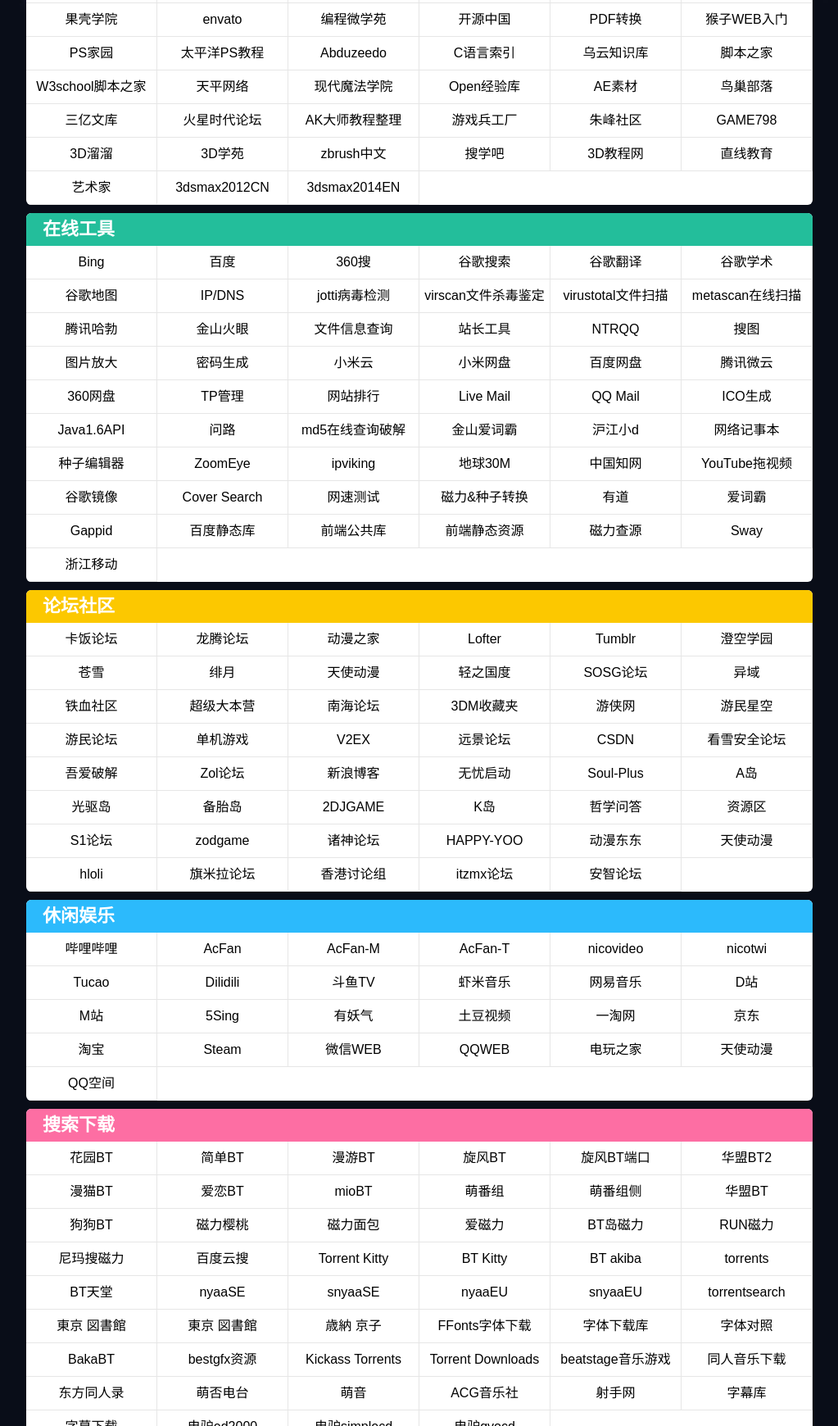
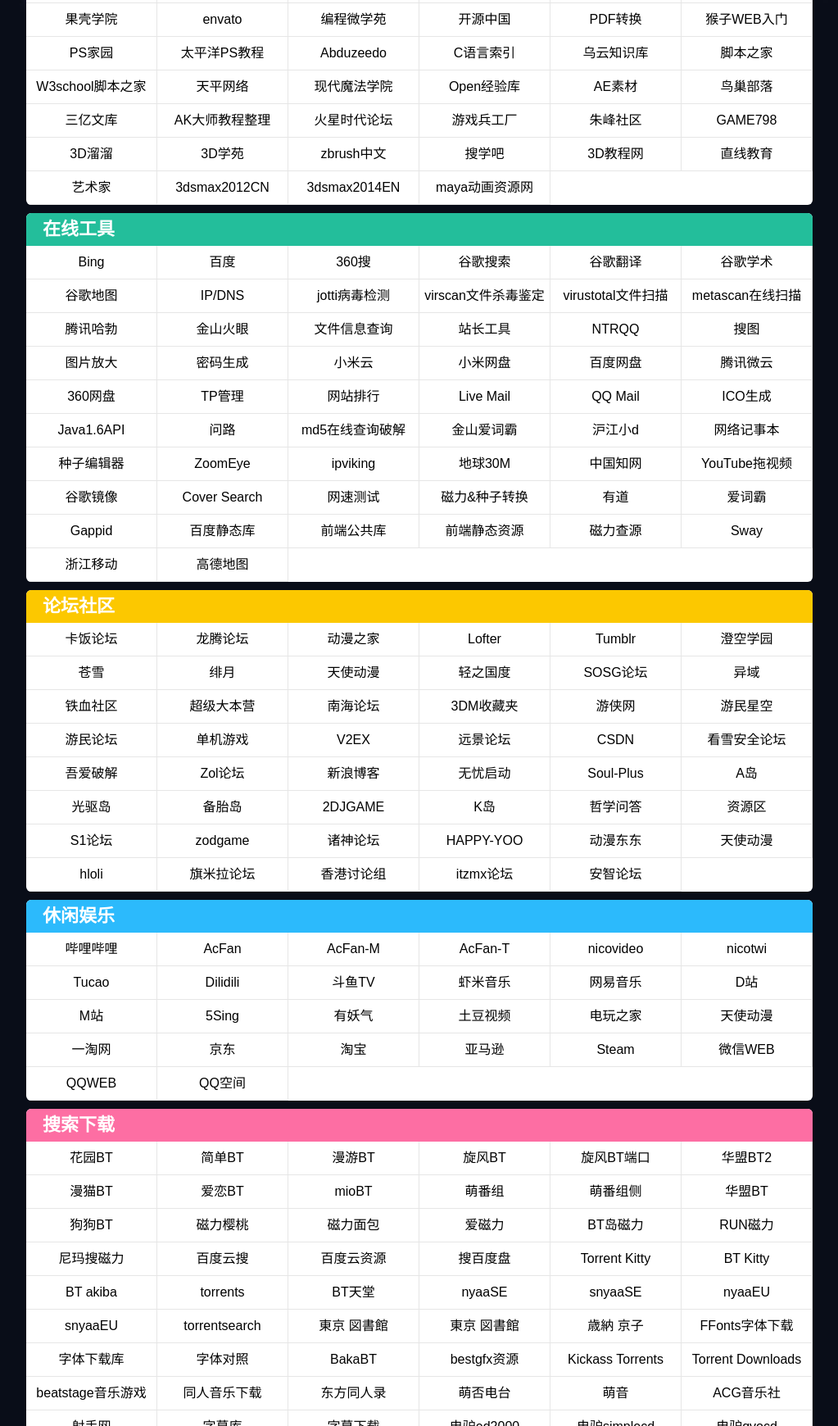
Before and after one commit to holenbase/top, a plain HTML site: page link.html in a window 1280 px wide. Shown: the part 1060-2800 px from the top of the page at 82% size, without its empty margins (128-1151 px from the left). Drawn offline with Linux system fonts and the light colour scheme.

Commit message:
2016_06_07_19_55

```diff
--- a/link.html
+++ b/link.html
@@ -140,11 +140,11 @@
 		<a href="http://artisticpov.jessemaccabe.com/" target="_blank"><li>AE素材</li></a>
 		<a href="http://t.runoob.com/" target="_blank"><li>鸟巢部落</li></a>
 		<a href="http://3y.uu456.com/" target="_blank"><li>三亿文库</li></a>
+		<a href="http://www.howzhi.com/course/5228/" target="_blank"><li>AK大师教程整理</li></a>
 		<a href="http://bbs.hxsd.com/" target="_blank"><li>火星时代论坛</li></a>
-		<a href="http://www.howzhi.com/course/5228/" target="_blank"><li>AK大师教程整理</li></a>
 		<a href="http://www.dogame.com.cn/bbs/" target="_blank" title="CG资源、贴图"><li>游戏兵工厂</li></a>
 		<a href="http://www.zf3d.com/" target="_blank"><li>朱峰社区</li></a>
-		<a href="http://www.game798.com/" target="_blank"><li>GAME798</li></a>
+		<a href="http://bbs.game798.com/" target="_blank"><li>GAME798</li></a>
 		<a href="http://www.3d66.com/" target="_blank"><li>3D溜溜</li></a>
 		<a href="http://www.3dxy.com/" target="_blank"><li>3D学苑</li></a>
 		<a href="http://www.zbrushcn.com/support.html" target="_blank"><li>zbrush中文</li></a>
@@ -154,6 +154,7 @@
 		<a href="https://www.artstation.com/" target="_blank"><li>艺术家</li></a>
 		<a href="http://www.autodesk.com/cn/3dsmax/2012help/index.html" target="_blank"><li>3dsmax2012CN</li></a>
 		<a href="http://docs.autodesk.com/3DSMAX/16/ENU/3ds-Max-Help/index.html" target="_blank"><li>3dsmax2014EN</li></a>
+		<a href="http://www.maya09.cn/" target="_blank"><li>maya动画资源网</li></a>
 		<br class="clear">
 	</div>
 
@@ -218,6 +219,7 @@
 		<a href="http://ed2k.shortypower.org/" target="_blank"><li>磁力查源</li></a>
 		<a href="https://sway.com/" target="_blank"><li>Sway</li></a>
 		<a href="http://www.zj.10086.cn/my/index.do" target="_blank"><li>浙江移动</li></a>
+		<a href="http://amap.com/" target="_blank"><li>高德地图</li></a>
 		<br class="clear">
 	</div>
 
@@ -297,14 +299,15 @@
 		<a href="http://5sing.kugou.com/index.html" target="_blank"><li>5Sing</li></a>
 		<a href="http://www.u17.com/comic/44773.html" target="_blank"><li>有妖气</li></a>
 		<a href="http://www.tudou.com/" target="_blank"><li>土豆视频</li></a>
+		<a href="http://www.gamehome.tv/" target="_blank"><li>电玩之家</li></a>
+		<a href="http://dm.tsdm.net/index.html" target="_blank"><li>天使动漫</li></a>
 		<a href="http://www.etao.com/" target="_blank"><li>一淘网</li></a>
 		<a href="https://www.jd.com/" target="_blank"><li>京东</li></a>
 		<a href="https://www.taobao.com/" target="_blank"><li>淘宝</li></a>
+		<a href="https://www.amazon.cn/" target="_blank"><li>亚马逊</li></a>
 		<a href="http://store.steampowered.com/" target="_blank"><li>Steam</li></a>
 		<a href="https://wx.qq.com/" target="_blank"><li>微信WEB</li></a>
 		<a href="http://web2.qq.com/" target="_blank"><li>QQWEB</li></a>
-		<a href="http://www.gamehome.tv/" target="_blank"><li>电玩之家</li></a>
-		<a href="http://dm.tsdm.net/index.html" target="_blank"><li>天使动漫</li></a>
 		<a href="http://qzone.qq.com/" target="_blank"><li>QQ空间</li></a>
 		<br class="clear">
 	</div>
@@ -334,6 +337,8 @@
 		<a href="http://www.runbt.me/" target="_blank"><li>RUN磁力</li></a>
 		<a href="http://www.nimasou.com/" target="_blank"><li>尼玛搜磁力</li></a>
 		<a href="http://www.bdyunso.com/" target="_blank"><li>百度云搜</li></a>
+		<a href="http://www.niutuijian.com/" target="_blank"><li>百度云资源</li></a>
+		<a href="http://www.sobaidupan.com/" target="_blank"><li>搜百度盘</li></a>
 		<a href="http://www.torrentkitty.org/" target="_blank"><li>Torrent Kitty</li></a>
 		<a href="http://btkitty.la/" target="_blank"><li>BT Kitty</li></a>
 		<a href="https://www.akiba-online.com/" target="_blank"><li>BT akiba</li></a>
@@ -366,6 +371,7 @@
 		<a href="http://www.ed2000.com/" title="ED2000" target="_blank"><li>电驴ed2000</li></a>
 		<a href="http://www.simplecd.me/" title="Simpecd" target="_blank"><li>电驴simplecd</li></a>
 		<a href="http://www.qvocd.org/" title="Simpecd" target="_blank"><li>电驴qvocd</li></a>
+		<a href="http://www.minxue.net/" title="Simpecd" target="_blank"><li>敏学电子书</li></a>
 		<br class="clear">
 	</div>
 
@@ -469,6 +475,7 @@
 		<a href="https://zh.moegirl.org/Mainpage" target="_blank"><li>萌娘百科</li></a>
 		<a href="http://acg18.org/" target="_blank"><li>幻想次元</li></a>
 		<a href="http://acggj.com/" target="_blank"><li>次元轨迹</li></a>
+		<a href="http://www.mikuclub.cc/" target="_blank"><li>初音社资源</li></a>
 		<a href="http://www.pic177.com/" target="_blank"><li>77漫画</li></a>
 		<a href="http://www.pic177.com/html/category/tt" target="_blank"><li>77漫画啊</li></a>
 		<br class="clear">
```
